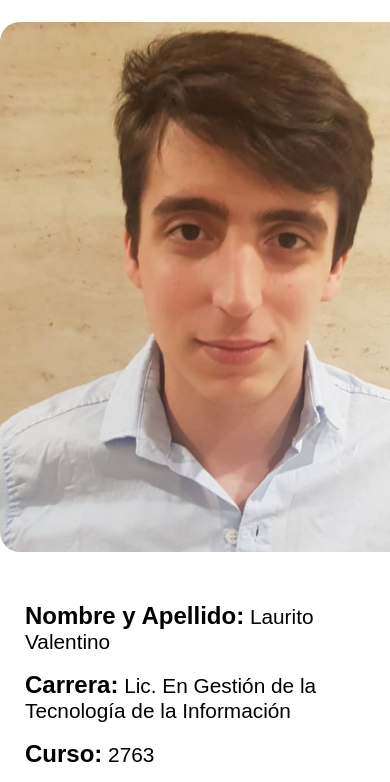
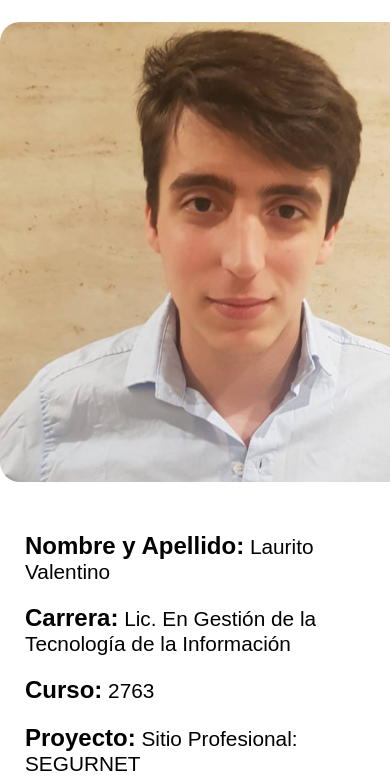
Before and after one commit to Valaurito/Ficha-Personal-Valentino-Laurito-Parcial1, a plain HTML site: page index.html in a window 390 px wide. Shown: the part 61-843 px from the top of the page. Drawn offline with Linux system fonts and the light colour scheme.

Commit message:
style.css

```diff
--- a/style.css
+++ b/style.css
@@ -69,11 +69,10 @@ padding-block: 15px;
 }
 
 footer{
-    display: flex;
     grid-row: 3/4;
     background-color: #1848F2;
     padding: 30px;
-    width: 100vw;
+    width: 100%;
     height: auto;
     display: flex;
     justify-content: center;
@@ -91,13 +90,8 @@ footer img{
 
 @media (max-width: 760px){
     .foto {
-        border-radius: 10px;
-        height: 50%;
-        min-width: 320px;
-    }
-
-    .foto img{
-        min-width: 320px;
+        height: auto;
+        width: 100px;
     }
 
     .info p,
```
